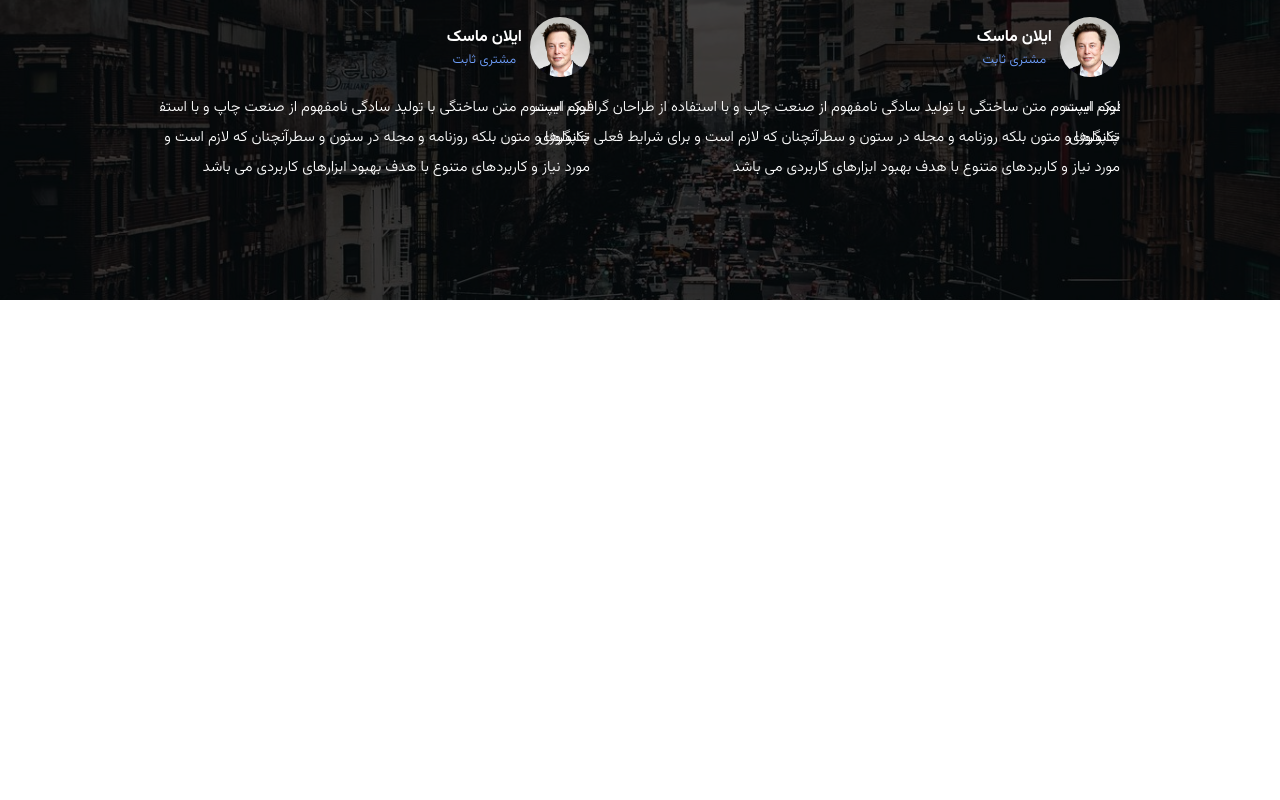
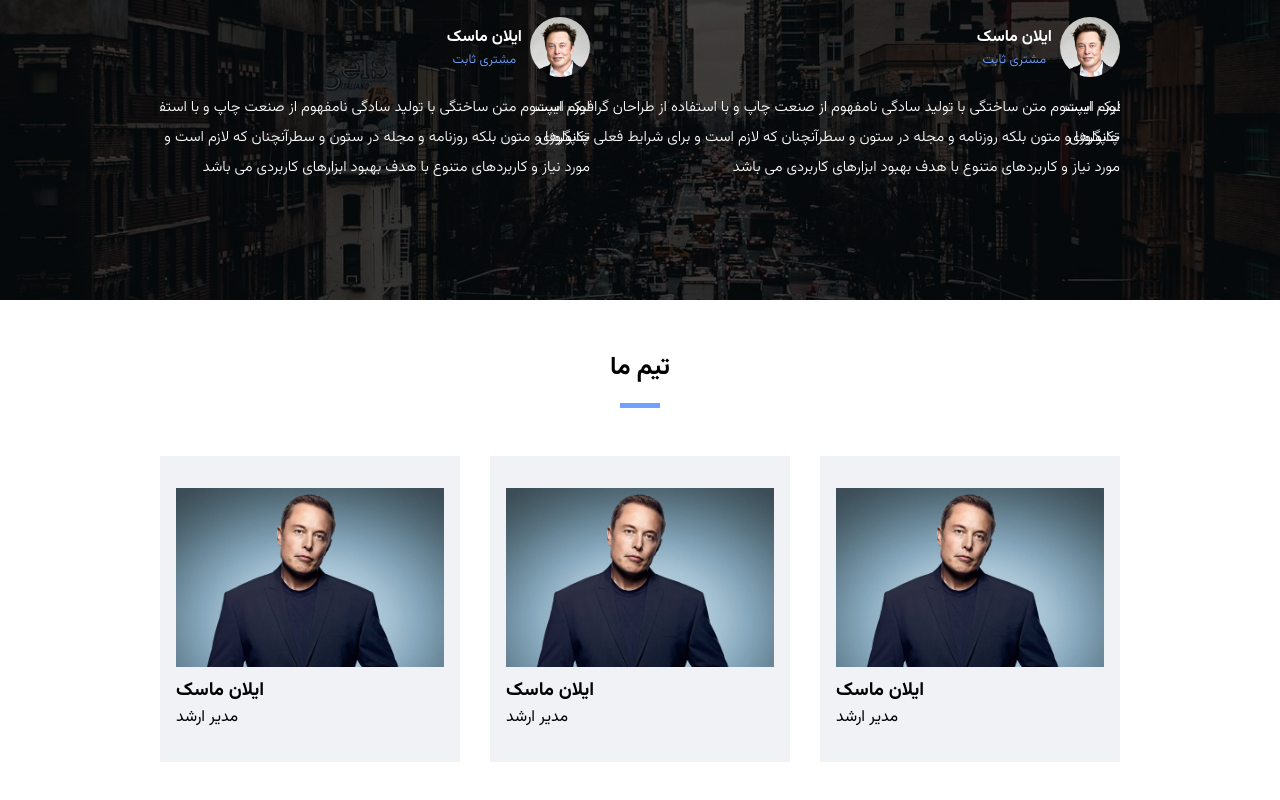
Before and after one commit to randomhex1998/logo_react, a React (Create React App) app: page / in a window 1280 px wide. Shown: the part 3847-4647 px from the top of the page. Before the commit the page ends 4147 px from the top, so only its background shows below. Built offline with nearby package versions, Linux system fonts and the light colour scheme.

Commit message:
make-team-setion-and-its-box

```diff
--- a/src/App.js
+++ b/src/App.js
@@ -9,6 +9,7 @@ import Reason from "./components/Reason/Reason";
 import Consent from "./components/Consent/Consent";
 import Prices from "./components/Prices/Prices";
 import Customers from "./components/Customers/Customers";
+import Team from "./components/Team/Team";
 
 function App() {
   return (
@@ -22,6 +23,7 @@ function App() {
       <Consent />
       <Prices />
       <Customers />
+      <Team />
     </>
   );
 }
--- /dev/null
+++ b/src/components/Team/Team.jsx
@@ -0,0 +1,19 @@
+import React from 'react';
+import Teambox from './TeamBox';
+
+const Team = () => {
+    return (
+        <div className='team pTB-3'>
+            <h2 className='MainTitles'>تیم ما</h2>
+            <div className="container pt-2">
+                <div className="row">
+                <Teambox/>
+                <Teambox/>
+                <Teambox/>
+                </div>
+            </div>
+        </div>
+    );
+};
+
+export default Team;
--- /dev/null
+++ b/src/components/Team/TeamBox.jsx
@@ -0,0 +1,15 @@
+import Image1 from "../../Img/Customers/2.jpg"
+const Teambox = () => {
+    return(
+        <div className="team-box column">
+        <img src={Image1} alt="Elon Musk" />
+        <div className="team-box-content">
+            <h3>ایلان ماسک</h3>
+            <p>مدیر ارشد</p>
+        </div>
+    </div>
+    )
+}
+
+
+export default Teambox;
--- /dev/null
+++ b/src/components/Team/_Team.scss
@@ -0,0 +1,16 @@
+.team{
+
+    .row{
+        gap: 30px;
+    }
+
+    .team-box{
+        padding: 2rem 1rem;
+        background-color: #f1f2f6;
+
+        img{
+            max-width: 100%;
+            height: auto;
+        }
+    }
+}
--- a/src/scss/Index.scss
+++ b/src/scss/Index.scss
@@ -9,3 +9,4 @@
 @import "../components/Consent/Consent";
 @import "../components/Prices/Prices";
 @import "../components/Customers/Customers";
+@import "../components/Team/Team";
```
